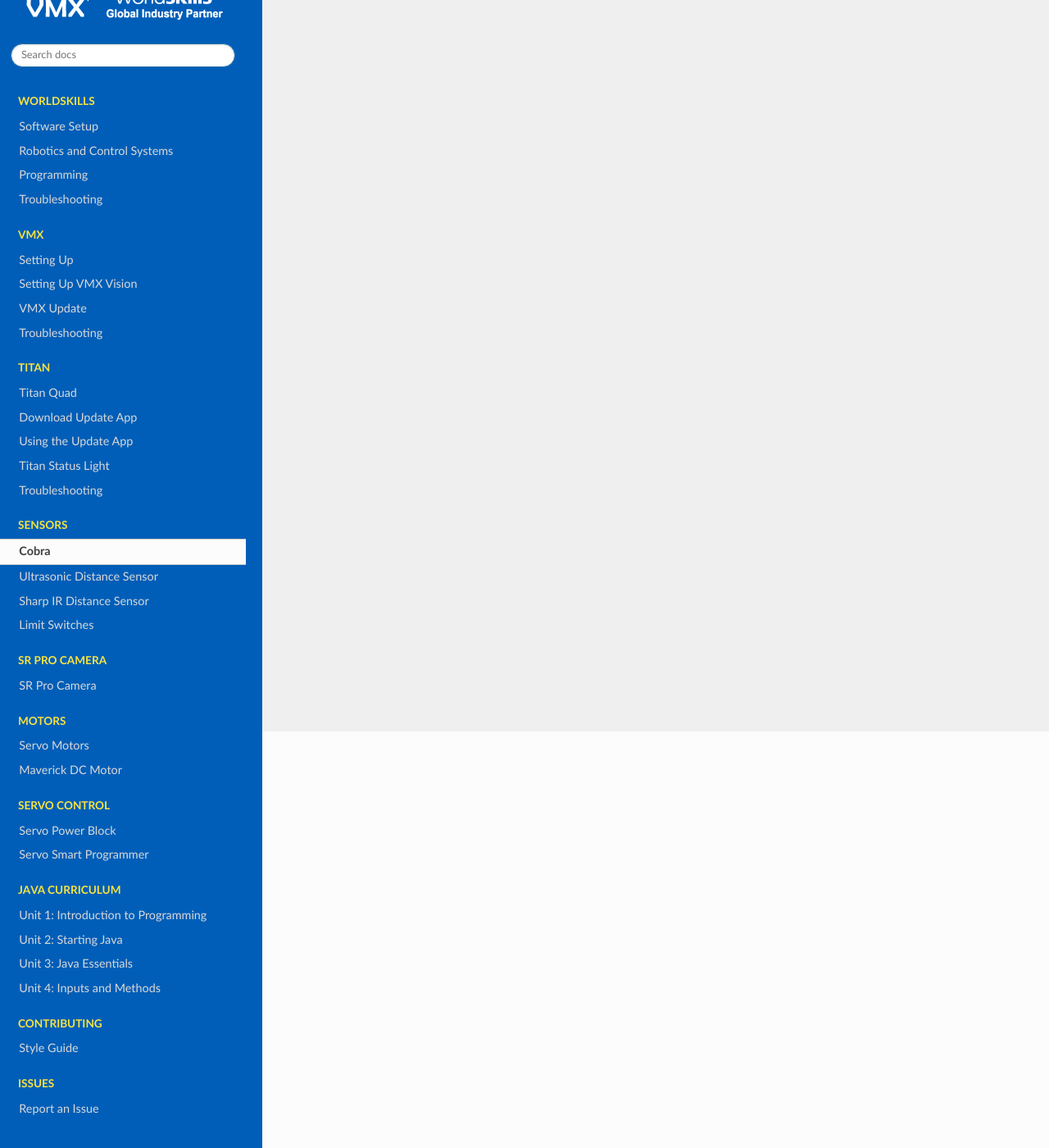
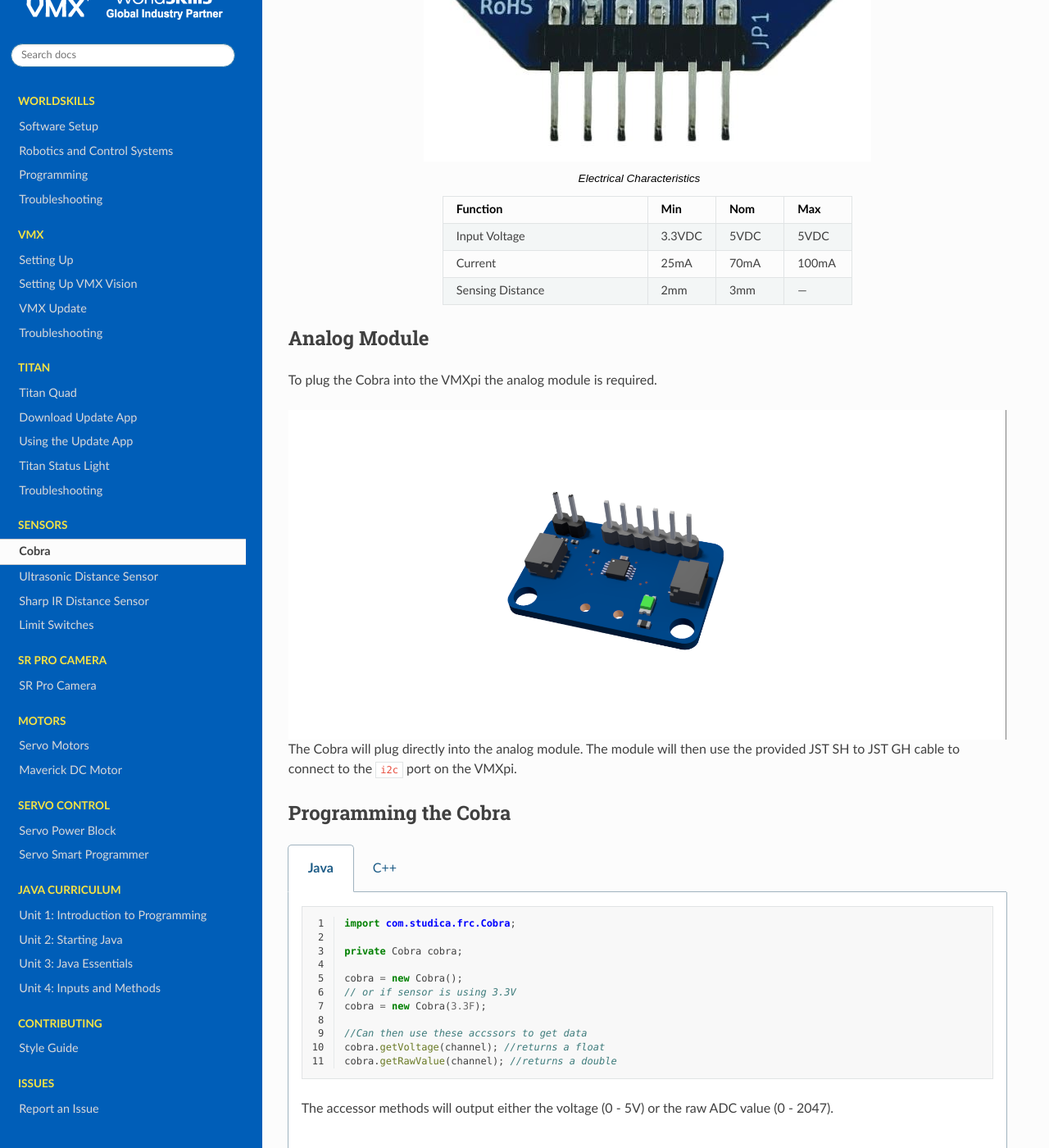
Before and after one commit to studica/studica-docs-worldskills, a Sphinx documentation site: the page built from source/docs/Sensors/cobra.rst, in a window 1280 px wide and 1400 px high, scrolled down 508 px. Shown: the whole window at 82% size. Built offline with Sphinx 7.4.7 and the Read the Docs theme 2.0.0, drawn with Linux system fonts in a browser that asks for light colours; pages that are not in the unit, such as notebooks, are missing from menus; some of the changed text lies outside the part shown.

Commit message:
Updated some files and added some files

```diff
--- a/source/docs/Sensors/cobra.rst
+++ b/source/docs/Sensors/cobra.rst
@@ -1,2 +1,88 @@
 Cobra
 =====
+
+The Cobra Line Follower provides an array of line IR reflective sensors to be used for detecting a line. The Cobra uses four QRE1113 sensors for detecting the line.
+
+.. figure:: images/cobra-1.jpg
+    :align: center
+
+.. list-table:: Electrical Characteristics
+    :widths: 30 10 10 10
+    :header-rows: 1
+    :align: center
+
+    *  - Function
+       - Min
+       - Nom
+       - Max
+    *  - Input Voltage
+       - 3.3VDC
+       - 5VDC
+       - 5VDC
+    *  - Current
+       - 25mA
+       - 70mA
+       - 100mA
+    *  - Sensing Distance
+       - 2mm
+       - 3mm
+       - ---
+
+Analog Module
+-------------
+
+To plug the Cobra into the VMXpi the analog module is required.
+
+.. figure:: images/cobra-2.png
+    :align: center
+
+The Cobra will plug directly into the analog module. The module will then use the provided JST SH to JST GH cable to connect to the ``i2c`` port on the VMXpi.
+
+Programming the Cobra
+---------------------
+
+.. tabs::
+
+    .. tab:: Java
+
+        .. code-block:: java
+            :linenos:
+
+            import com.studica.frc.Cobra;
+
+            private Cobra cobra;
+
+            cobra = new Cobra();
+            // or if sensor is using 3.3V
+            cobra = new Cobra(3.3F);
+
+            //Can then use these accssors to get data
+            cobra.getVoltage(channel); //returns a float
+            cobra.getRawValue(channel); //returns a double
+
+        The accessor methods will output either the voltage (0 - 5V) or the raw ADC value (0 - 2047).
+
+    .. tab:: C++
+
+        **Header**
+
+        .. code-block:: c++
+            :linenos:
+
+            #include "Cobra.h"
+
+            private:
+                Cobra cobra(void);
+                //or if sensor is using 3.3V
+                Cobra cobra(3.3F);
+
+        **CPP**
+
+        .. code-block:: c++
+            :linenos:
+
+            //Use these to access data
+            cobra.getVoltage(channel); //returns a float
+            cobra.getRawValue(channel); //returns a double
+
+        The accessor methods will output either the voltage (0 - 5V) or the raw ADC value (0 - 2047).
--- a/source/docs/Titan/titan.rst
+++ b/source/docs/Titan/titan.rst
@@ -74,7 +74,7 @@
       - 14VDC
    *  - Motor Output Amperage
       - 0A
-      -
+      - ---
       - 20A
    *  - Motor Frequency
       - 0Hz
@@ -94,5 +94,5 @@
       - 5.5V
    *  - LED Output Amperage
       - 0A
-      -
+      - ---
       - 6A
```
Also changed, not shown: source/docs/Motors/servo-motors.rst (+4 -4 lines), source/docs/Servo/servo-smart-programmer.rst (+53 -0 lines), source/docs/Sensors/images/cobra-1.jpg (added), source/docs/Sensors/images/cobra-2.png (added).
